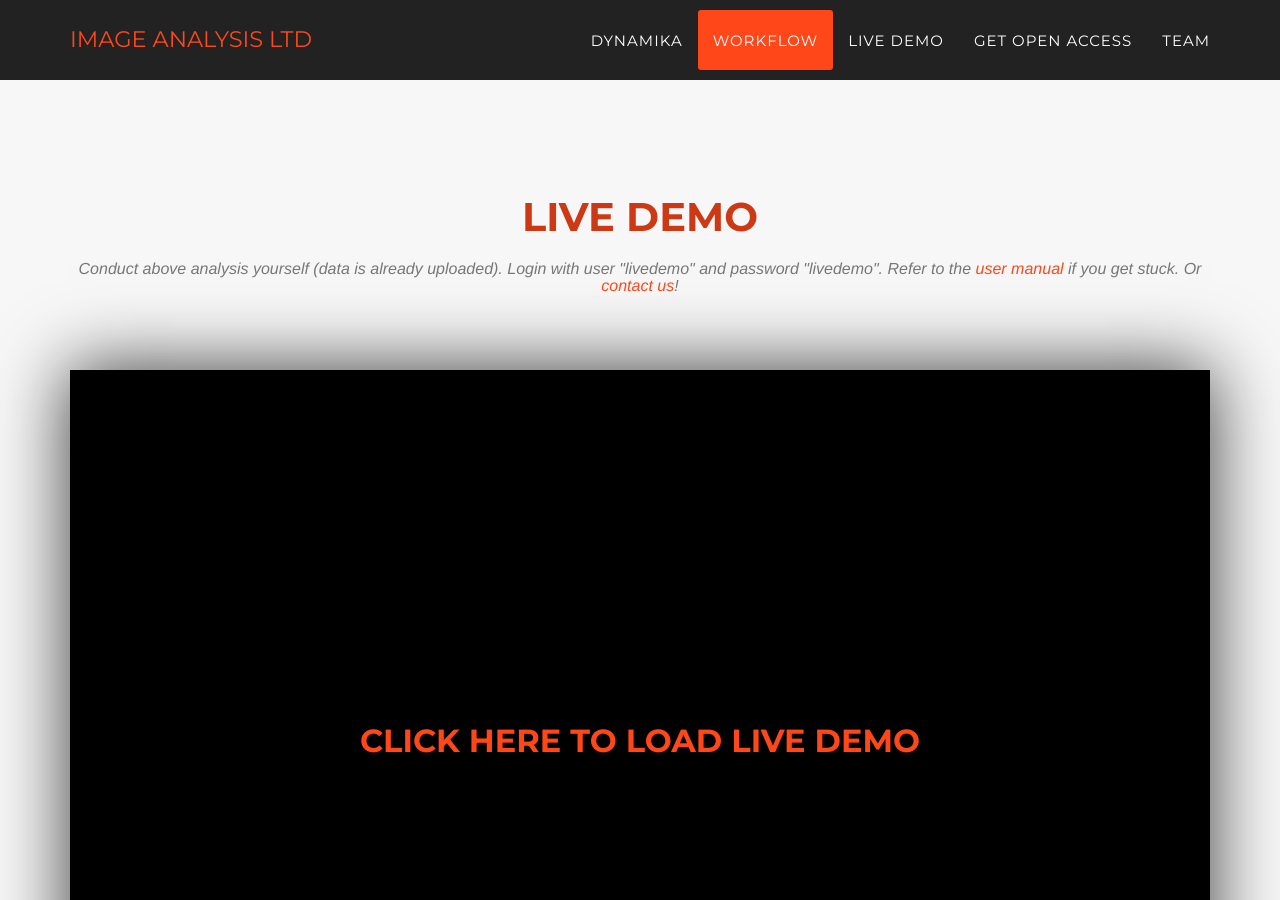
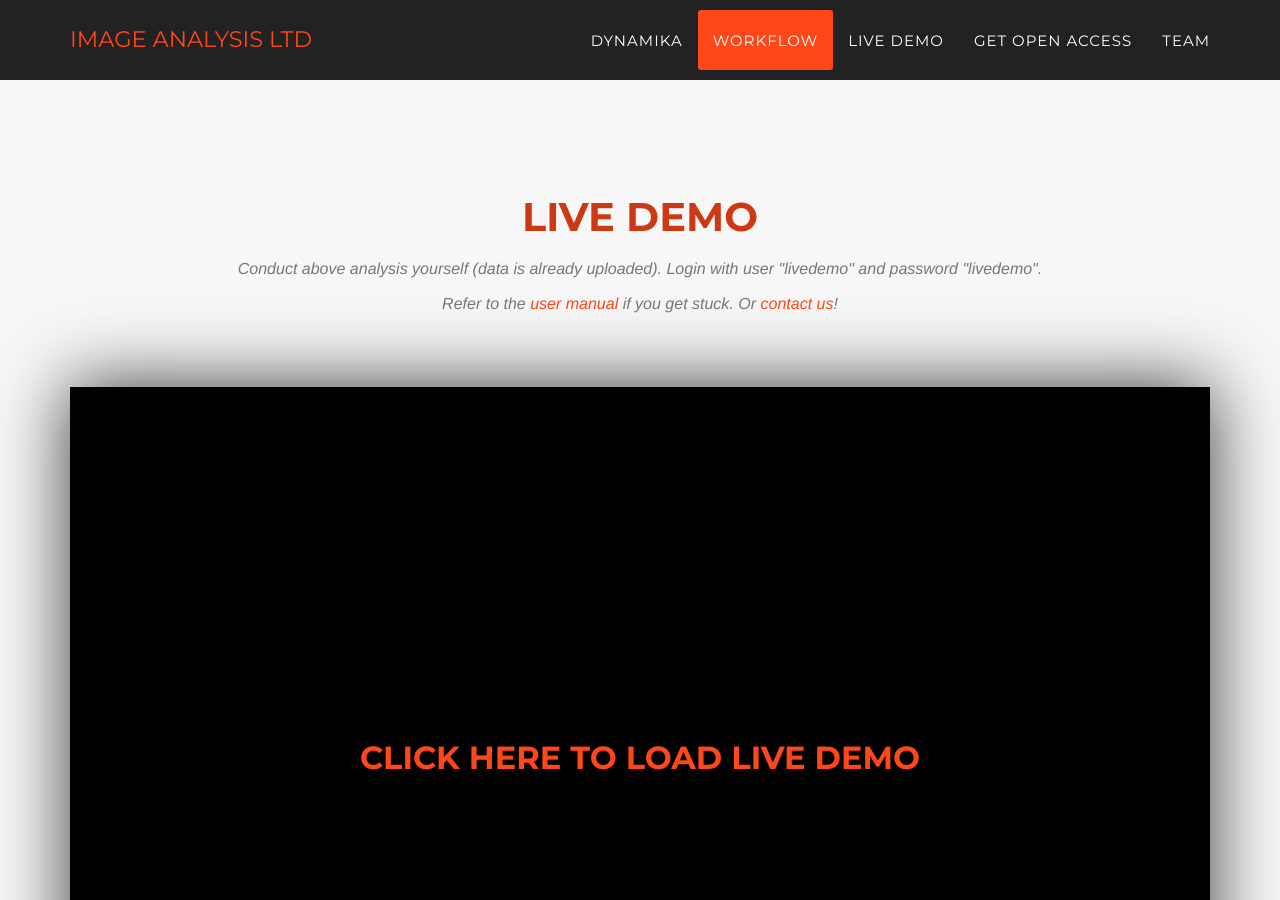
Before and after one commit to imageanalysis/openaccess, a Jekyll site: the page built from index.html, in a window 1280 px wide and 900 px high, scrolled down 3001 px. Built offline with Jekyll 4.4.1, drawn with Linux system fonts in a browser that asks for light colours; some web fonts are replaced.

Commit message:
Update livedemo.html

```diff
--- a/_includes/livedemo.html
+++ b/_includes/livedemo.html
@@ -4,7 +4,7 @@
             <div class="row">
                 <div class="col-lg-12 text-center">
                     <h2 class="section-heading">Live Demo</h2>
-                    <h3 class="section-subheading text-muted">Conduct above analysis yourself (data is already uploaded). Login with user "livedemo" and password "livedemo". Refer to the <a href="dynamika-user-manual.pdf" target="_blank">user manual</a> if you get stuck. Or <a class="page-scroll" href="#contact">contact us</a>!</h3>
+                    <h3 class="section-subheading text-muted">Conduct above analysis yourself (data is already uploaded). Login with user "livedemo" and password "livedemo".</br></br> Refer to the <a href="dynamika-user-manual.pdf" target="_blank">user manual</a> if you get stuck. Or <a class="page-scroll" href="#contact">contact us</a>!</h3>
                 </div>
             </div>
         </div>
```
